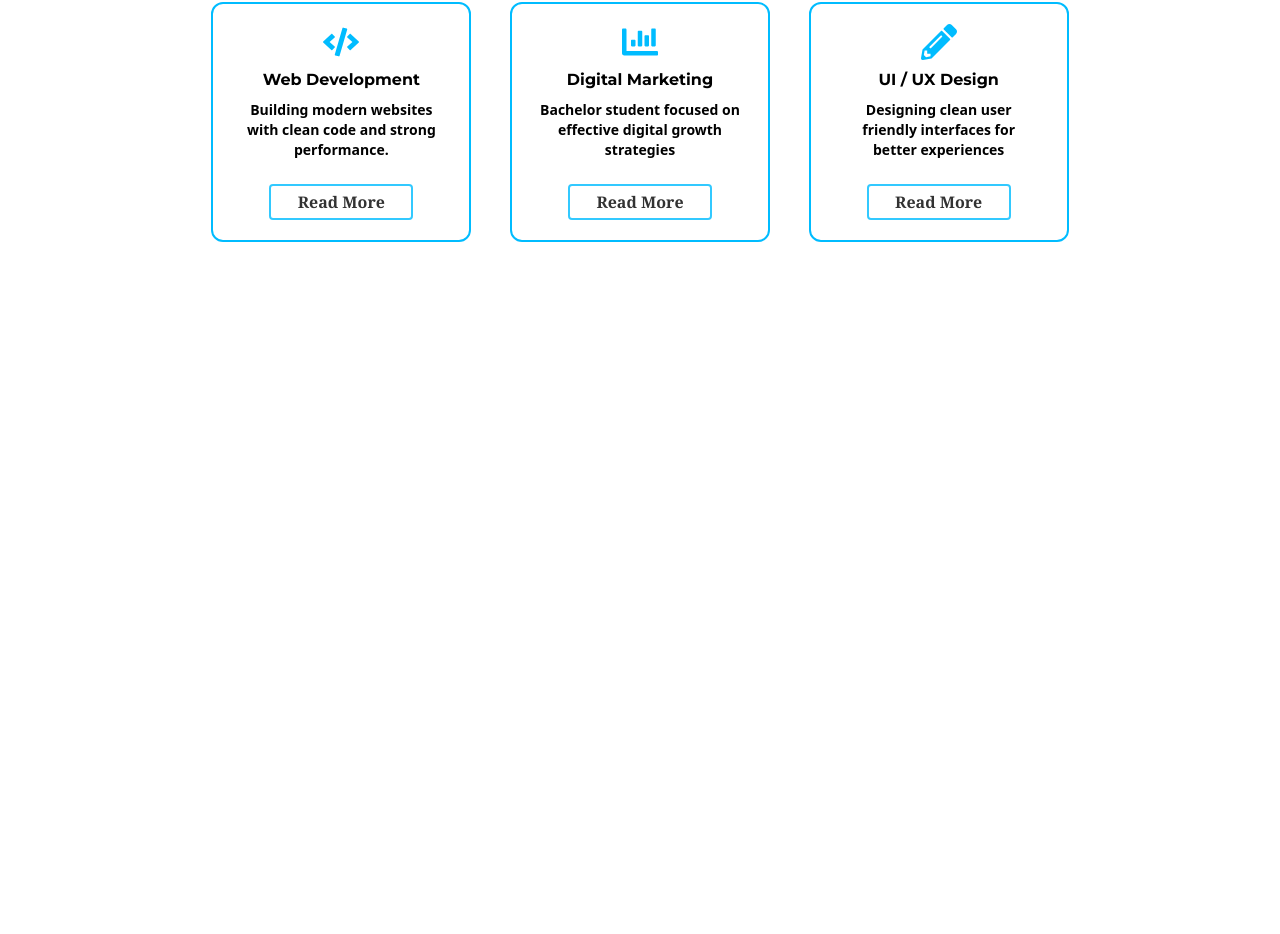
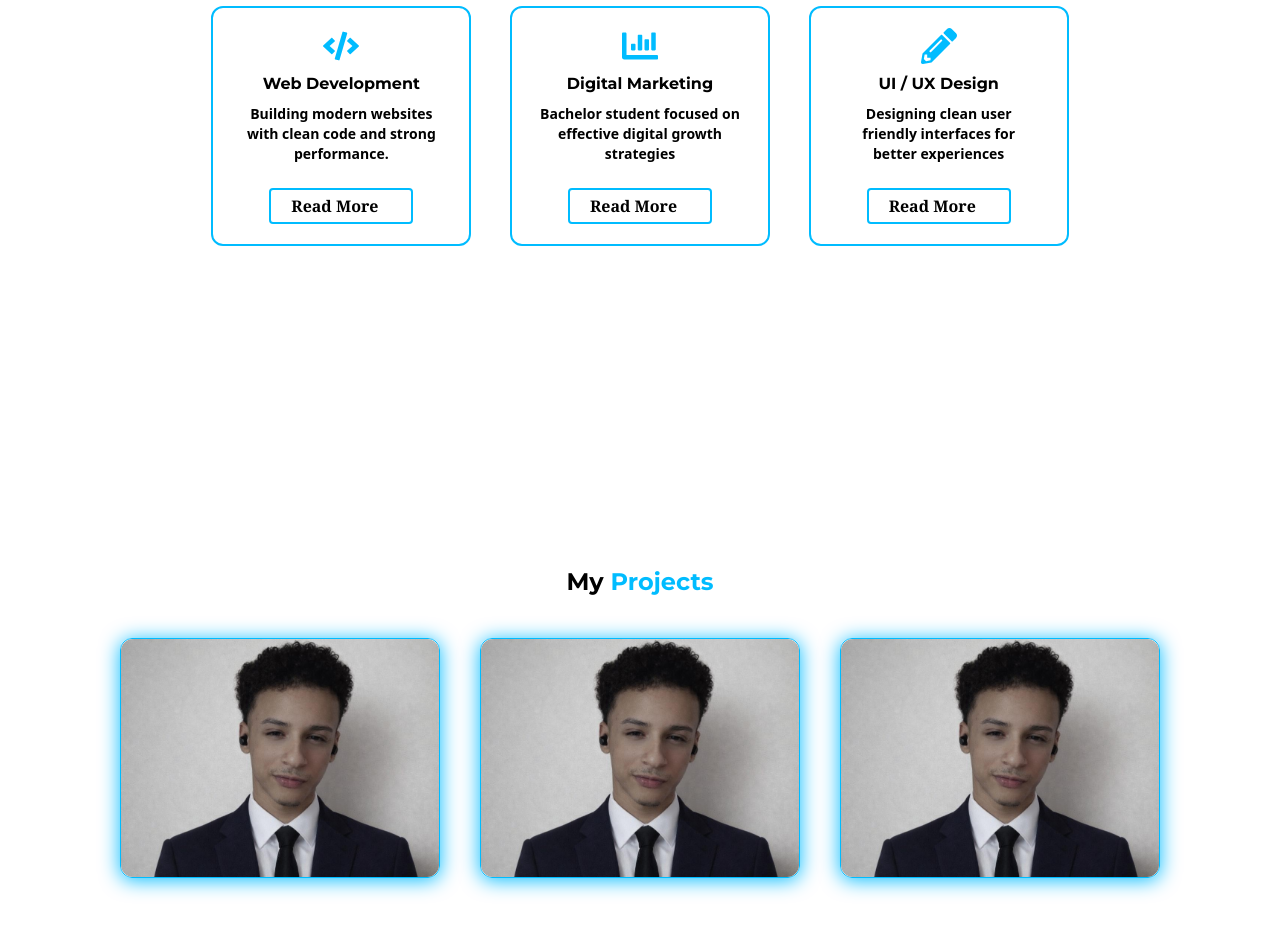
Before and after one commit to MohamedSaleh2005/Portfolio, a Next.js app: page / in a window 1280 px wide. Shown: the part 1346-2280 px from the top of the page. Before the commit the page ends 1784 px from the top, so only its background shows below. Built offline with nearby package versions, Linux system fonts and the light colour scheme.

Commit message:
Projects8

```diff
--- a/Components/All_Sections/AllSections.tsx
+++ b/Components/All_Sections/AllSections.tsx
@@ -1,5 +1,6 @@
 import About from './About'
 import HeroSection from './HeroSection'
+import Projects from './Projects'
 import Services from './Services'
 
 export default function Allsection() {
@@ -8,6 +9,7 @@ export default function Allsection() {
       <HeroSection/>
       <About/>
       <Services/>
+      <Projects/>
     </div>
   )
 }
--- /dev/null
+++ b/Components/All_Sections/Projects.tsx
@@ -0,0 +1,44 @@
+import Image from "next/image";
+import { FaShare } from "react-icons/fa";
+import { projects } from "./types";
+
+export default function Projects() {
+    return (
+
+        <section className='flex flex-col py-30' id='Projects'>
+
+
+            <h1 className='myfont text-2xl m-auto'>My <span className='text-sky-400'>Projects</span></h1>
+
+            <div className='my-10 grid md:grid-cols-3 gap-10 m-auto'>
+
+
+                {/* Project Info */}
+                {projects.map((project) => (
+
+                    <div key={project.id} className='border-sky-400 border w-80 h-60 rounded-xl relative Pimage1 shadow-sky-400 shadow-[0_2px_20px_-] hover:scale-[1.02] transition-all duration-300'>
+                        <div className=' flex flex-col items-center py-2 mt-8 myfont gap-4'>
+                            <h1>{project.title}</h1>
+                            <div className='flex gap-4'>
+                                    {project.skills.map((skill, index) => (
+                                    <span className="border rounded-lg border-sky-400 p-2 shadow-[0_1px_10px_-] shadow-sky-200 " key={index}>{skill}</span>
+                                ))}
+                            </div>
+                            <a href={project.link} className='flex items-center mt-3 py-1.5 w-30 pl-5 hover:scale-105 transition-all duration-300 border-2 border-sky-400 rounded-md'>Githup<span className="pl-2"><FaShare /></span> </a>
+                        </div>
+
+                        {/* Project Image */}
+                        <Image
+                            fill
+                            src={project.photo}
+                            alt="PROJECT"
+                            className="rounded-xl object-cover  Pimage2"
+                        />
+
+                    </div>
+                ))}
+
+            </div>
+        </section>
+    )
+}
--- a/Components/All_Sections/Services.tsx
+++ b/Components/All_Sections/Services.tsx
@@ -2,11 +2,11 @@ import { cards } from './types'
 
 export default function Services() {
     return (
-        <section className='flex flex-col py-39' id='Services'>
+        <section className='flex flex-col py-40' id='Services'>
 
             <h1 className='myfont text-2xl m-auto'>Our <span className='text-sky-400'>Services</span></h1>
 
-            <div className='  md:px-30 py-10  grid md:grid-cols-3 place-items-center gap-4'>
+            <div className='  md:px-30 my-10  grid md:grid-cols-3 place-items-center gap-4'>
 
                 {cards.map((card) => (
                     <div key={card.id} className='w-65  hover:shadow-sky-400 hover:shadow-[0_3px_25px_-] p-5 rounded-xl border-sky-400 border-2 flex flex-col items-center'>
--- a/Components/All_Sections/types.tsx
+++ b/Components/All_Sections/types.tsx
@@ -5,7 +5,7 @@ import { FaInstagram , FaGithub , FaFacebook , FaTwitter, FaChartBar , FaCode, F
 interface Icons {
     id:number
     link?:string
-    icon:ReactNode
+    icon?:ReactNode
 }
 
     // Hero Icons
@@ -26,3 +26,18 @@ export const cards: Cards[] = [
     {id:2 , title: "Digital Marketing" , icon: <FaChartBar /> , text:"Bachelor student focused on effective digital growth strategies"},
     {id:3 , title: "UI / UX Design" , icon: <FaPencilAlt /> , text:"Designing clean user friendly interfaces for better experiences"},
 ]
+    // Projects Cards
+
+type Projects = {
+    id:number ,
+    title:string,
+    photo:string,
+    link:string,
+    skills:string[]
+
+}
+export const projects: Projects[] = [
+    {id:1 , title:"Portfolio Website" , photo:"/saleh.jpg" , link:"https://github.com/MohamedSaleh2005" , skills:["Next-js" , "T-Script" , "Tailwind"]},
+    {id:2 , title:"E-Commerce Website" , photo:"/saleh.jpg" , link:"https://github.com/MohamedSaleh2005" , skills:["Next-js" , "T-Script" , "Tailwind"]},
+    {id:3 , title:"DashBoard Website" , photo:"/saleh.jpg" , link:"https://github.com/MohamedSaleh2005" , skills:["Next-js" , "T-Script" , "Tailwind"]},
+]
--- a/Components/Header/types.ts
+++ b/Components/Header/types.ts
@@ -10,6 +10,8 @@ export const navItems: NavItems[] =
         { title: "Home", href: "#" ,id:1},
         { title: "About", href: "#About" , id:2},
         { title: "Services", href: "#Services" , id:3},
-        { title: "Contact", href: "#Contact" , id:4},
+        { title: "Projects", href: "#Projects" , id:4},
+        { title: "Skills", href: "#Skills" , id:5},
+        { title: "Contact", href: "#Contact" , id:6},
 
     ]
--- a/app/globals.css
+++ b/app/globals.css
@@ -69,7 +69,7 @@
   border: rgb(30, 188, 255) solid 1.5px;
 }
 .Cv_Hover{
-  @apply block py-1 px-5 mt-4  w-36 rounded-sm border-2 cursor-pointer font-serif font-semibold opacity-80 hover:opacity-100 border-sky-400 transition-all duration-300
+  @apply flex items-center py-1 px-5 mt-4  w-36 rounded-sm border-2 cursor-pointer font-serif font-semibold hover:scale-103 border-sky-400 transition-all duration-300
 }
 .HiDiv {
   font-family: var(--font-Montserrat);
@@ -88,3 +88,13 @@
   opacity: 1;
   transform: translatex(-50px);
 }
+/* My Projects */
+.Pimage2{
+  transition: all 0.7s ease;
+  opacity: 0,80;
+}
+
+.Pimage1:hover .Pimage2{
+  transform: rotatey(90deg);
+  opacity: 0;
+}
```
